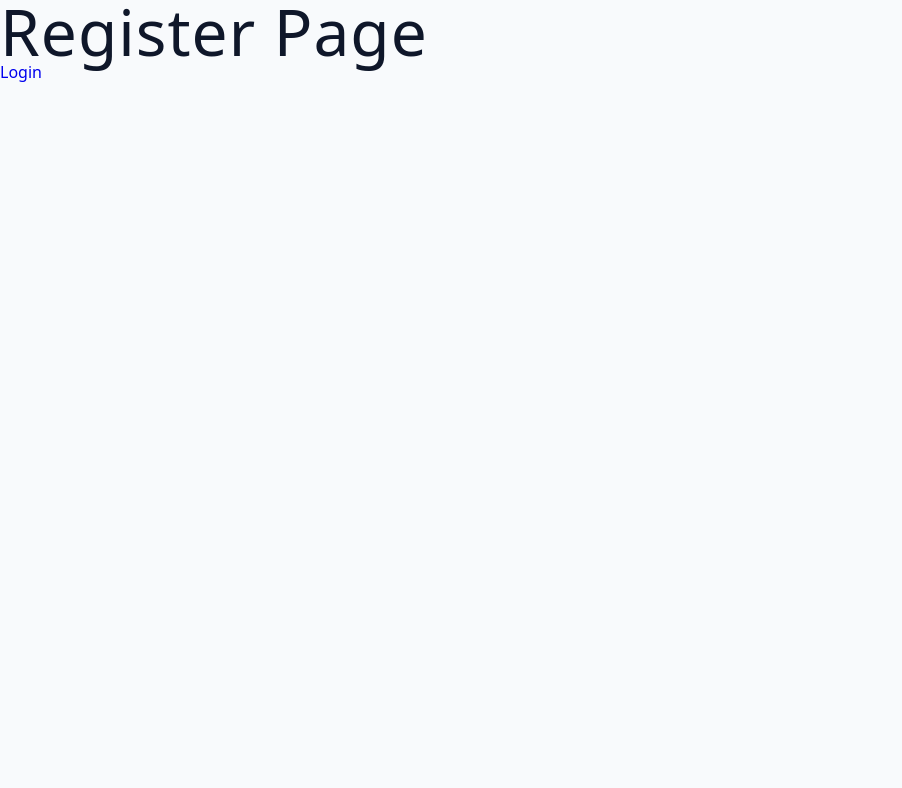
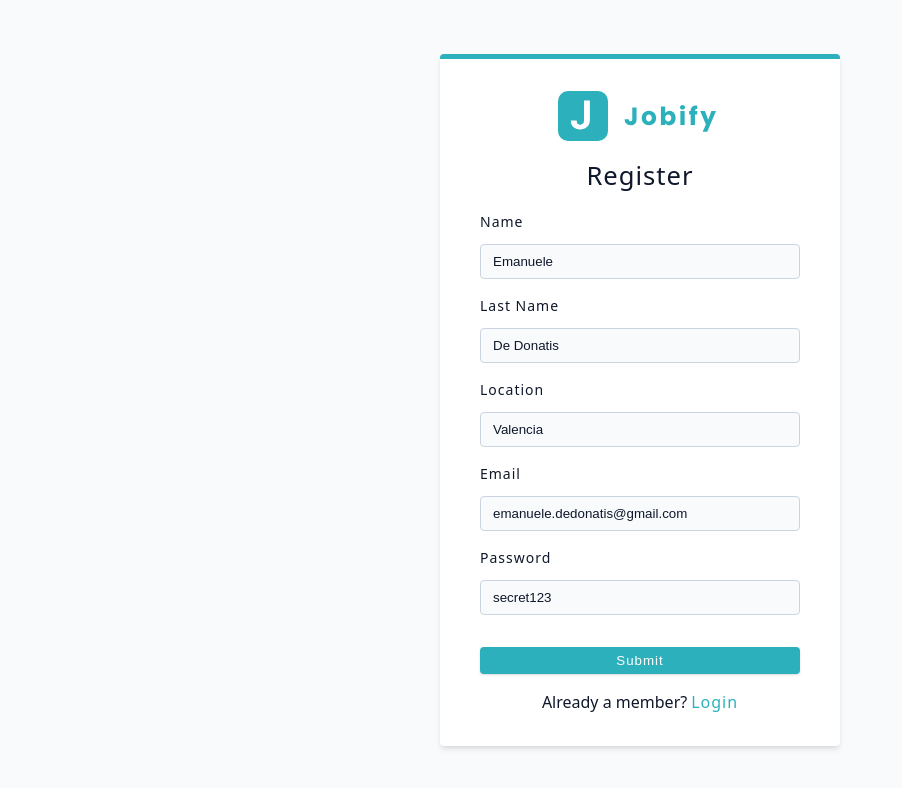
Before and after one commit to emanuele-dedonatis/MERN, a React app: page /register in a window 1280 px wide. Shown: the top 788 px of the page, without its empty margins (0-902 px from the left). Built offline with nearby package versions, Linux system fonts and the light colour scheme; the HTML template or start-up script is replaced by a standard one.

Commit message:
Register Page

```diff
--- /dev/null
+++ b/src/components/FormRow.tsx
@@ -0,0 +1,26 @@
+interface Props {
+  type: string;
+  name: string;
+  labelText?: string;
+  defaultValue?: string;
+  required?: boolean;
+}
+
+const FormRow = ({ type, name, labelText, defaultValue, required }: Props) => {
+  return (
+    <div className='form-row'>
+      <label htmlFor={name} className='form-label'>
+        {labelText || name}
+      </label>
+      <input
+        type={type}
+        id={name}
+        name={name}
+        className='form-input'
+        defaultValue={defaultValue || ''}
+        required={required}
+      />
+    </div>
+  );
+};
+export default FormRow;
--- a/src/components/index.ts
+++ b/src/components/index.ts
@@ -1 +1,2 @@
 export {default as Logo} from './Logo'
+export {default as FormRow} from './FormRow'
--- a/src/pages/Register.tsx
+++ b/src/pages/Register.tsx
@@ -1,11 +1,45 @@
 import { Link } from 'react-router-dom';
+import Wrapper from '../assets/wrappers/RegisterAndLoginPage';
+import { FormRow, Logo } from '../components';
 
 function Register() {
   return (
-    <div>
-      <h1>Register Page</h1>
-      <Link to='/login'>Login</Link>
-    </div>
+    <Wrapper>
+      <form className='form'>
+        <Logo />
+        <h4>Register</h4>
+        <FormRow type='text' name='name' defaultValue='Emanuele' required />
+        <FormRow
+          type='text'
+          name='lastName'
+          labelText='Last Name'
+          defaultValue='De Donatis'
+          required
+        />
+        <FormRow type='text' name='location' defaultValue='Valencia' required />
+        <FormRow
+          type='text'
+          name='email'
+          defaultValue='emanuele.dedonatis@gmail.com'
+          required
+        />
+        <FormRow
+          type='text'
+          name='password'
+          defaultValue='secret123'
+          required
+        />
+        <button type='submit' className='btn btn-block'>
+          submit
+        </button>
+        <p>
+          Already a member?
+          <Link to='/login' className='member-btn'>
+            Login
+          </Link>
+        </p>
+      </form>
+    </Wrapper>
   );
 }
 export default Register;
```
Also changed, not shown: src/assets/wrappers/RegisterAndLoginPage.ts (renamed from src/assets/wrappers/RegisterAndLoginPage.js).
